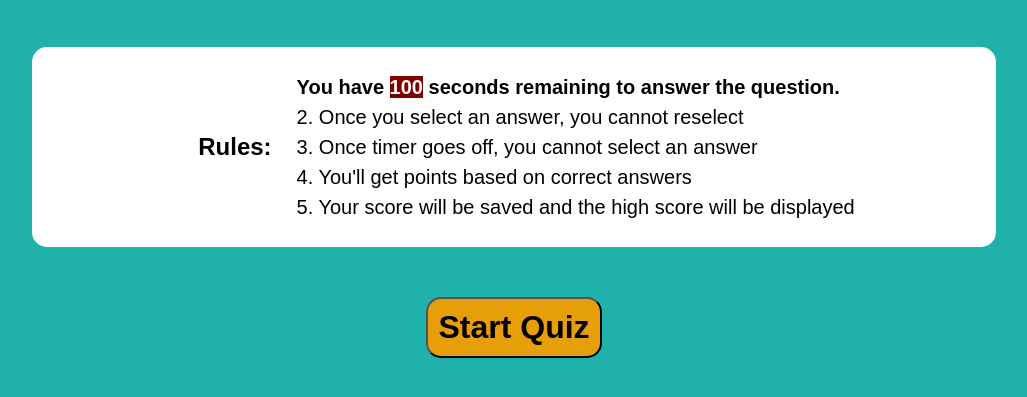
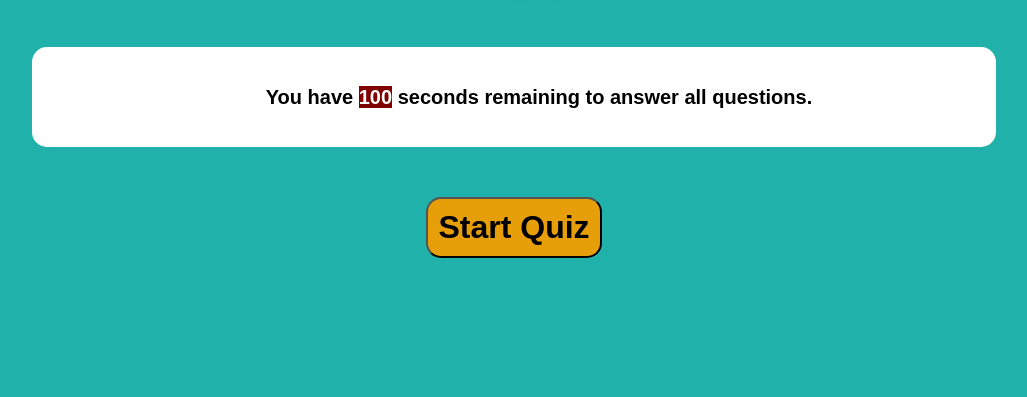
Before and after one commit to TheMightyNail/coding-quiz, a plain HTML site: page index.html in a window 1280 px wide. Shown: the part 91-488 px from the top of the page, without its empty margins (126-1153 px from the left). Drawn offline with Linux system fonts and the light colour scheme.

Commit message:
added README, adjusted start screen

```diff
--- a/index.html
+++ b/index.html
@@ -13,13 +13,13 @@
     </header>
 
     <div class="main-box">
-        <div class="main-title">Rules:</div>
+        <div class="main-title"></div>
         <div class="main-list">
-            <div class="answer" id="first">You have <span id="timer">100</span> seconds remaining to answer the question.</div>
-            <div class="answer" id="second">2. Once you select an answer, you cannot reselect</div>
-            <div class="answer" id="third">3. Once timer goes off, you cannot select an answer</div>
-            <div class="answer" id="fourth">4. You'll get points based on correct answers</div>
-            <div class="answer" id="fifth">5. Your score will be saved and the high score will be displayed</div>
+            <div class="answer" id="first">You have <span id="timer">100</span> seconds remaining to answer all questions.</div>
+            <div class="answer" id="second"></div>
+            <div class="answer" id="third"></div>
+            <div class="answer" id="fourth"></div>
+            <div class="answer" id="fifth"></div>
         </div>
     </div>
 
```
Also changed, not shown: assets/images/screenshot.JPG (added), 1 other file.
